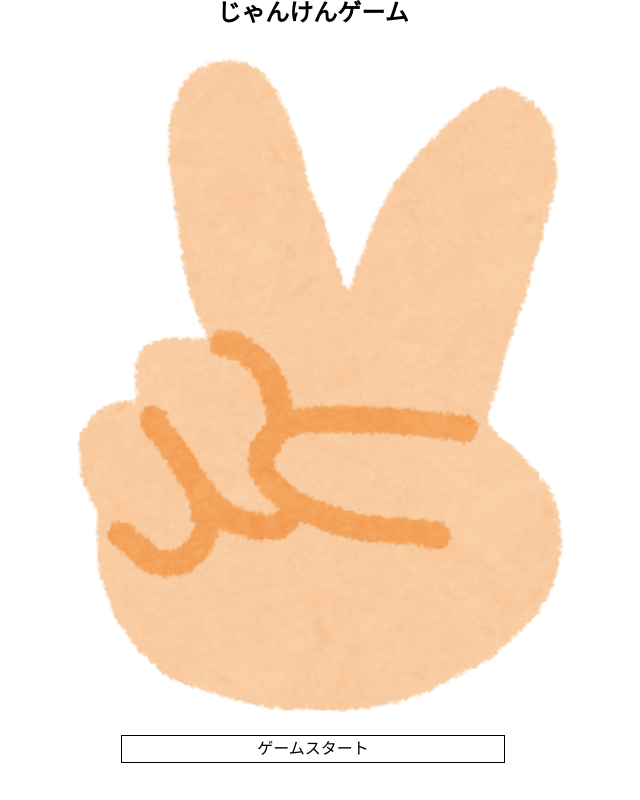
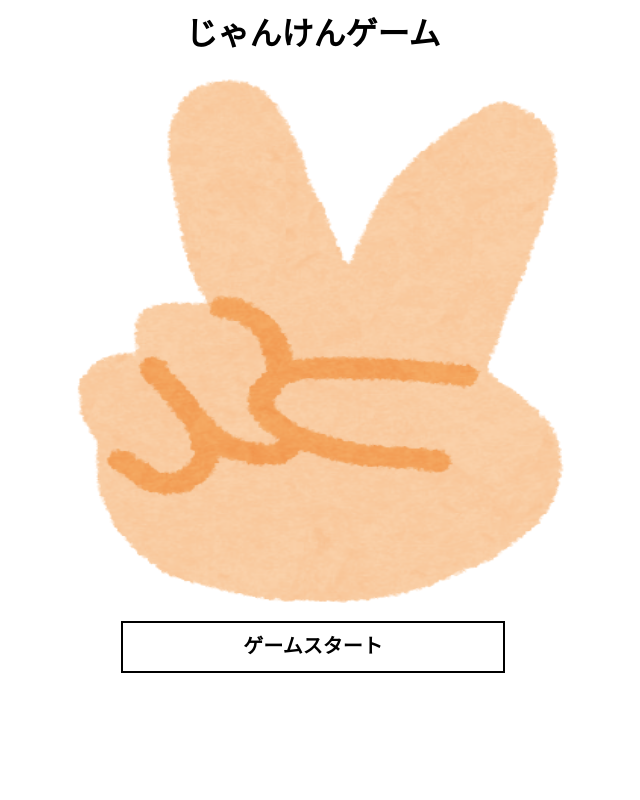
Before and after one commit to poohr/janken, a plain HTML site: page index.html in a window 1280 px wide. Shown: the whole page, without its empty margins (327-967 px from the left). Drawn offline with Linux system fonts and the light colour scheme; some packages are replaced by stand-ins of ours.

Commit message:
[update] ・タイトルの大きさと余白を調整 ・画像の大きさを調整 ・ボタンのサイズを調整

```diff
--- a/index.html
+++ b/index.html
@@ -10,7 +10,7 @@
 </head>
 <body>
     <div class="main__contents">
-        <h1>
+        <h1 class="main__title">
             じゃんけんゲーム
         </h1>
         <div class="image__wrapper">
--- a/style.css
+++ b/style.css
@@ -3,15 +3,16 @@
     width: 100%;
 }
 
-h1 {
-    margin-bottom: 8px;
+.main__title {
+    margin: 16px 0 8px 0;
     font-weight: bold;
-    font-size: 24px;
+    font-size: 32px;
 }
 
 .image__wrapper {
     display: flex;
     justify-content: center;
+    height: 560px;
     width: 100%;
 }
 
@@ -22,7 +23,10 @@ img {
 .button__block {}
 
 .button__start {
-    border: 1px solid black;
-    padding: 4px;
+    border: 2px solid black;
+    padding: 8px;
+    height: 52px;
     width: 30%;
+    font-weight: bold;
+    font-size: 20px;
 }
```
